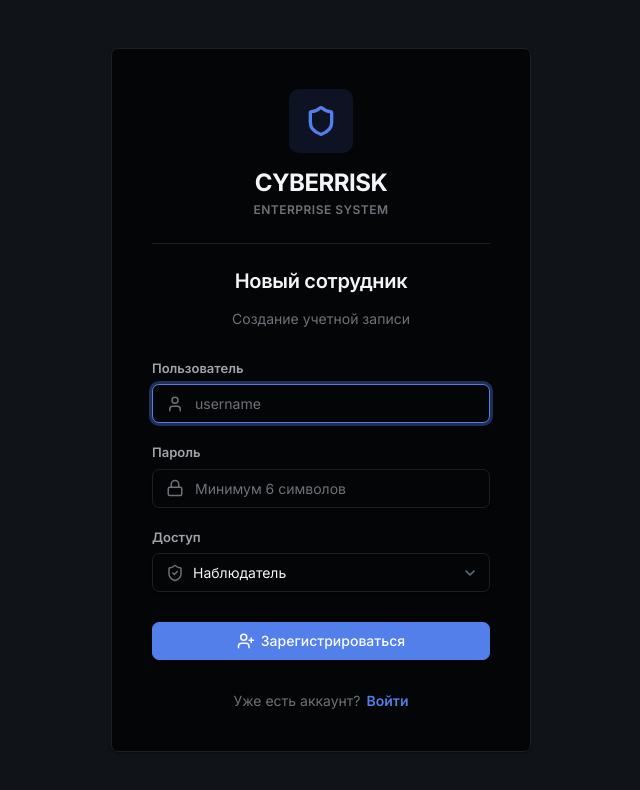
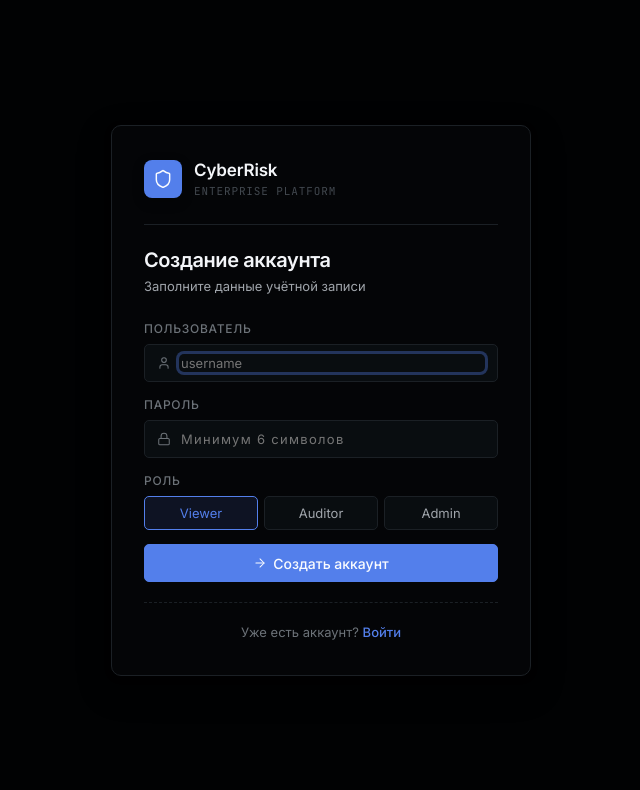
Before and after one commit to velvetway/CyberRisk, a React (Create React App) app in the folder frontend/: page /register in a window 1280 px wide. Shown: the top 790 px of the page, without its empty margins (319-959 px from the left). Built offline with nearby package versions, Linux system fonts and the light colour scheme.

Commit message:
design: restyle Login and Register pages with new design tokens

```diff
--- a/frontend/src/pages/LoginPage.tsx
+++ b/frontend/src/pages/LoginPage.tsx
@@ -1,19 +1,18 @@
 import React, { useState } from "react";
-import { useNavigate, Link } from "react-router-dom";
-import { useAuth } from "../context/AuthContext";
+import { Link, useNavigate } from "react-router-dom";
 import { motion } from "framer-motion";
 import toast from "react-hot-toast";
-import { Shield, User, Lock, LogIn } from "lucide-react";
-import "./AuthPages.css";
+import { useAuth } from "../context/AuthContext";
+import { Btn, Icon } from "../components/design";
 
 export const LoginPage: React.FC = () => {
+  const { login } = useAuth();
+  const navigate = useNavigate();
   const [username, setUsername] = useState("");
   const [password, setPassword] = useState("");
   const [loading, setLoading] = useState(false);
-    const { login } = useAuth();
-    const navigate = useNavigate();
 
-    const handleSubmit = async (e: React.FormEvent) => {
+  const onSubmit = async (e: React.FormEvent) => {
     e.preventDefault();
     setLoading(true);
     try {
@@ -21,82 +20,209 @@ export const LoginPage: React.FC = () => {
       toast.success("Вход выполнен успешно");
       navigate("/", { replace: true });
     } catch (err: any) {
-            toast.error(err.message || "Ошибка входа");
+      toast.error(err?.message || "Не удалось войти");
     } finally {
       setLoading(false);
     }
   };
 
   return (
-        <div className="auth-page">
+    <div
+      style={{
+        minHeight: "100vh",
+        display: "flex",
+        alignItems: "center",
+        justifyContent: "center",
+        background: "var(--bg)",
+        color: "var(--fg)",
+        padding: 20,
+      }}
+    >
       <motion.div
-                className="auth-card card"
-                initial={{ opacity: 0, y: 20 }}
+        initial={{ opacity: 0, y: 10 }}
         animate={{ opacity: 1, y: 0 }}
-                transition={{ duration: 0.4 }}
+        transition={{ duration: 0.3 }}
+        style={{
+          width: 400,
+          background: "var(--bg-elev-1)",
+          border: "1px solid var(--border)",
+          borderRadius: "var(--r-lg)",
+          padding: 32,
+          boxShadow: "var(--sh-lg)",
+        }}
       >
-                <div className="auth-card__header">
-                    <div className="auth-logo">
-                        <div className="auth-logo__icon">
-                            <Shield size={32} color="var(--command)" strokeWidth={2.5} />
+        {/* Logo */}
+        <div style={{ display: "flex", alignItems: "center", gap: 12, marginBottom: 24 }}>
+          <div
+            style={{
+              width: 38,
+              height: 38,
+              borderRadius: 8,
+              background: "var(--accent)",
+              display: "flex",
+              alignItems: "center",
+              justifyContent: "center",
+              color: "var(--accent-fg)",
+              boxShadow: "0 4px 12px oklch(0 0 0 / 0.3)",
+            }}
+          >
+            <Icon name="shield" size={20} />
           </div>
-                        <div className="auth-logo__text">
-                            <span className="auth-logo__title">CYBERRISK</span>
-                            <span className="auth-logo__sub">ENTERPRISE SYSTEM</span>
+          <div>
+            <div style={{ fontSize: "var(--text-lg)", fontWeight: 600, letterSpacing: "-0.01em" }}>
+              CyberRisk
+            </div>
+            <div
+              style={{
+                fontSize: "var(--text-2xs)",
+                color: "var(--fg-faint)",
+                fontFamily: "var(--font-mono)",
+                textTransform: "uppercase",
+                letterSpacing: "0.08em",
+              }}
+            >
+              Enterprise Platform
             </div>
           </div>
-                    <div className="auth-card__divider" />
-                    <h2 className="auth-card__title">Вход в систему</h2>
-                    <p className="auth-card__desc">Введите корпоративные учётные данные</p>
         </div>
 
-                <form onSubmit={handleSubmit} className="auth-form">
-                    <div className="auth-field">
-                        <label className="form-label">Пользователь</label>
-                        <div className="input-with-icon">
-                            <User size={18} className="input-icon" />
+        <div style={{ borderTop: "1px solid var(--border)", paddingTop: 22, marginBottom: 24 }}>
+          <h1
+            style={{
+              margin: 0,
+              fontSize: "var(--text-xl)",
+              fontWeight: 600,
+              letterSpacing: "-0.02em",
+            }}
+          >
+            Вход в систему
+          </h1>
+          <div style={{ fontSize: "var(--text-sm)", color: "var(--fg-muted)", marginTop: 4 }}>
+            Введите корпоративные учётные данные
+          </div>
+        </div>
+
+        <form onSubmit={onSubmit} style={{ display: "flex", flexDirection: "column", gap: 14 }}>
+          <label>
+            <div
+              style={{
+                fontSize: "var(--text-xs)",
+                color: "var(--fg-dim)",
+                marginBottom: 6,
+                textTransform: "uppercase",
+                letterSpacing: "0.06em",
+                fontWeight: 500,
+              }}
+            >
+              Пользователь
+            </div>
+            <div
+              style={{
+                display: "flex",
+                alignItems: "center",
+                gap: 8,
+                padding: "0 12px",
+                height: 38,
+                background: "var(--bg-elev-2)",
+                border: "1px solid var(--border)",
+                borderRadius: "var(--r-sm)",
+              }}
+            >
+              <Icon name="user" size={14} color="var(--fg-dim)" />
               <input
-                                className="form-input"
                 type="text"
-                                value={username}
-                                onChange={(e) => setUsername(e.target.value)}
-                                placeholder="username"
                 required
                 autoFocus
                 autoComplete="username"
+                placeholder="username"
+                value={username}
+                onChange={(e) => setUsername(e.target.value)}
+                style={{
+                  flex: 1,
+                  background: "transparent",
+                  border: "none",
+                  outline: "none",
+                  color: "var(--fg)",
+                  fontSize: "var(--text-sm)",
+                }}
               />
             </div>
+          </label>
+          <label>
+            <div
+              style={{
+                fontSize: "var(--text-xs)",
+                color: "var(--fg-dim)",
+                marginBottom: 6,
+                textTransform: "uppercase",
+                letterSpacing: "0.06em",
+                fontWeight: 500,
+              }}
+            >
+              Пароль
             </div>
-                    <div className="auth-field">
-                        <label className="form-label">Пароль</label>
-                        <div className="input-with-icon">
-                            <Lock size={18} className="input-icon" />
+            <div
+              style={{
+                display: "flex",
+                alignItems: "center",
+                gap: 8,
+                padding: "0 12px",
+                height: 38,
+                background: "var(--bg-elev-2)",
+                border: "1px solid var(--border)",
+                borderRadius: "var(--r-sm)",
+              }}
+            >
+              <Icon name="lock" size={14} color="var(--fg-dim)" />
               <input
-                                className="form-input"
                 type="password"
+                required
+                autoComplete="current-password"
+                placeholder="••••••••"
                 value={password}
                 onChange={(e) => setPassword(e.target.value)}
-                                placeholder="••••••••"
-                                required
-                                autoComplete="current-password"
+                style={{
+                  flex: 1,
+                  background: "transparent",
+                  border: "none",
+                  outline: "none",
+                  color: "var(--fg)",
+                  fontSize: "var(--text-sm)",
+                  letterSpacing: "0.1em",
+                }}
               />
             </div>
-                    </div>
-                    <button className="btn btn-primary" type="submit" disabled={loading} style={{ width: '100%', marginTop: '10px' }}>
-                        {loading ? (
-                            <span className="loading-spinner" style={{ width: 18, height: 18 }} />
-                        ) : (
-                            <>
-                                <LogIn size={18} />
-                                Войти
-                            </>
-                        )}
-                    </button>
+          </label>
+
+          <Btn
+            type="submit"
+            variant="primary"
+            size="lg"
+            fullWidth
+            disabled={loading}
+            icon={<Icon name="arrowR" size={14} />}
+          >
+            {loading ? "Вход…" : "Войти"}
+          </Btn>
         </form>
 
-                <div className="auth-footer">
-                    <span className="auth-footer__text">Нет аккаунта?</span>
-                    <Link to="/register" className="auth-footer__link">Зарегистрироваться</Link>
+        <div
+          style={{
+            textAlign: "center",
+            marginTop: 20,
+            paddingTop: 20,
+            borderTop: "1px dashed var(--border)",
+            fontSize: "var(--text-sm)",
+            color: "var(--fg-dim)",
+          }}
+        >
+          Нет аккаунта?{" "}
+          <Link
+            to="/register"
+            style={{ color: "var(--accent)", textDecoration: "none", fontWeight: 500 }}
+          >
+            Зарегистрироваться
+          </Link>
         </div>
       </motion.div>
     </div>
--- a/frontend/src/pages/RegisterPage.tsx
+++ b/frontend/src/pages/RegisterPage.tsx
@@ -1,123 +1,276 @@
 import React, { useState } from "react";
-import { useNavigate, Link } from "react-router-dom";
-import { useAuth } from "../context/AuthContext";
+import { Link, useNavigate } from "react-router-dom";
 import { motion } from "framer-motion";
 import toast from "react-hot-toast";
-import { Shield, User, Lock, UserPlus, ShieldCheck } from "lucide-react";
-import "./AuthPages.css";
+import { useAuth } from "../context/AuthContext";
+import { Btn, Icon } from "../components/design";
 
 export const RegisterPage: React.FC = () => {
+  const { register } = useAuth();
+  const navigate = useNavigate();
   const [username, setUsername] = useState("");
   const [password, setPassword] = useState("");
   const [role, setRole] = useState("viewer");
   const [loading, setLoading] = useState(false);
-    const { register } = useAuth();
-    const navigate = useNavigate();
 
-    const handleSubmit = async (e: React.FormEvent) => {
+  const onSubmit = async (e: React.FormEvent) => {
     e.preventDefault();
-
     if (password.length < 6) {
       toast.error("Пароль должен быть не менее 6 символов");
       return;
     }
-
     setLoading(true);
     try {
       await register(username, password, role);
       toast.success("Регистрация выполнена");
       setTimeout(() => navigate("/login"), 1200);
     } catch (err: any) {
-            toast.error(err.message || "Ошибка регистрации");
+      toast.error(err?.message || "Не удалось зарегистрироваться");
     } finally {
       setLoading(false);
     }
   };
 
   return (
-        <div className="auth-page">
+    <div
+      style={{
+        minHeight: "100vh",
+        display: "flex",
+        alignItems: "center",
+        justifyContent: "center",
+        background: "var(--bg)",
+        color: "var(--fg)",
+        padding: 20,
+      }}
+    >
       <motion.div
-                className="auth-card card"
-                initial={{ opacity: 0, y: 20 }}
+        initial={{ opacity: 0, y: 10 }}
         animate={{ opacity: 1, y: 0 }}
-                transition={{ duration: 0.4 }}
+        transition={{ duration: 0.3 }}
+        style={{
+          width: 420,
+          background: "var(--bg-elev-1)",
+          border: "1px solid var(--border)",
+          borderRadius: "var(--r-lg)",
+          padding: 32,
+          boxShadow: "var(--sh-lg)",
+        }}
       >
-                <div className="auth-card__header">
-                    <div className="auth-logo">
-                        <div className="auth-logo__icon">
-                            <Shield size={32} color="var(--command)" strokeWidth={2.5} />
+        <div style={{ display: "flex", alignItems: "center", gap: 12, marginBottom: 24 }}>
+          <div
+            style={{
+              width: 38,
+              height: 38,
+              borderRadius: 8,
+              background: "var(--accent)",
+              display: "flex",
+              alignItems: "center",
+              justifyContent: "center",
+              color: "var(--accent-fg)",
+              boxShadow: "0 4px 12px oklch(0 0 0 / 0.3)",
+            }}
+          >
+            <Icon name="shield" size={20} />
           </div>
-                        <div className="auth-logo__text">
-                            <span className="auth-logo__title">CYBERRISK</span>
-                            <span className="auth-logo__sub">ENTERPRISE SYSTEM</span>
+          <div>
+            <div style={{ fontSize: "var(--text-lg)", fontWeight: 600, letterSpacing: "-0.01em" }}>
+              CyberRisk
+            </div>
+            <div
+              style={{
+                fontSize: "var(--text-2xs)",
+                color: "var(--fg-faint)",
+                fontFamily: "var(--font-mono)",
+                textTransform: "uppercase",
+                letterSpacing: "0.08em",
+              }}
+            >
+              Enterprise Platform
             </div>
           </div>
-                    <div className="auth-card__divider" />
-                    <h2 className="auth-card__title">Новый сотрудник</h2>
-                    <p className="auth-card__desc">Создание учетной записи</p>
         </div>
 
-                <form onSubmit={handleSubmit} className="auth-form">
-                    <div className="auth-field">
-                        <label className="form-label">Пользователь</label>
-                        <div className="input-with-icon">
-                            <User size={18} className="input-icon" />
+        <div style={{ borderTop: "1px solid var(--border)", paddingTop: 22, marginBottom: 24 }}>
+          <h1
+            style={{
+              margin: 0,
+              fontSize: "var(--text-xl)",
+              fontWeight: 600,
+              letterSpacing: "-0.02em",
+            }}
+          >
+            Создание аккаунта
+          </h1>
+          <div style={{ fontSize: "var(--text-sm)", color: "var(--fg-muted)", marginTop: 4 }}>
+            Заполните данные учётной записи
+          </div>
+        </div>
+
+        <form onSubmit={onSubmit} style={{ display: "flex", flexDirection: "column", gap: 14 }}>
+          <label>
+            <div
+              style={{
+                fontSize: "var(--text-xs)",
+                color: "var(--fg-dim)",
+                marginBottom: 6,
+                textTransform: "uppercase",
+                letterSpacing: "0.06em",
+                fontWeight: 500,
+              }}
+            >
+              Пользователь
+            </div>
+            <div
+              style={{
+                display: "flex",
+                alignItems: "center",
+                gap: 8,
+                padding: "0 12px",
+                height: 38,
+                background: "var(--bg-elev-2)",
+                border: "1px solid var(--border)",
+                borderRadius: "var(--r-sm)",
+              }}
+            >
+              <Icon name="user" size={14} color="var(--fg-dim)" />
               <input
-                                className="form-input"
                 type="text"
+                required
+                minLength={3}
+                autoFocus
+                placeholder="username"
                 value={username}
                 onChange={(e) => setUsername(e.target.value)}
-                                placeholder="username"
-                                required
-                                autoFocus
+                style={{
+                  flex: 1,
+                  background: "transparent",
+                  border: "none",
+                  outline: "none",
+                  color: "var(--fg)",
+                  fontSize: "var(--text-sm)",
+                }}
               />
             </div>
+          </label>
+
+          <label>
+            <div
+              style={{
+                fontSize: "var(--text-xs)",
+                color: "var(--fg-dim)",
+                marginBottom: 6,
+                textTransform: "uppercase",
+                letterSpacing: "0.06em",
+                fontWeight: 500,
+              }}
+            >
+              Пароль
             </div>
-                    <div className="auth-field">
-                        <label className="form-label">Пароль</label>
-                        <div className="input-with-icon">
-                            <Lock size={18} className="input-icon" />
+            <div
+              style={{
+                display: "flex",
+                alignItems: "center",
+                gap: 8,
+                padding: "0 12px",
+                height: 38,
+                background: "var(--bg-elev-2)",
+                border: "1px solid var(--border)",
+                borderRadius: "var(--r-sm)",
+              }}
+            >
+              <Icon name="lock" size={14} color="var(--fg-dim)" />
               <input
-                                className="form-input"
                 type="password"
+                required
+                minLength={6}
+                placeholder="Минимум 6 символов"
                 value={password}
                 onChange={(e) => setPassword(e.target.value)}
-                                placeholder="Минимум 6 символов"
-                                required
+                style={{
+                  flex: 1,
+                  background: "transparent",
+                  border: "none",
+                  outline: "none",
+                  color: "var(--fg)",
+                  fontSize: "var(--text-sm)",
+                  letterSpacing: "0.1em",
+                }}
               />
             </div>
+          </label>
+
+          <label>
+            <div
+              style={{
+                fontSize: "var(--text-xs)",
+                color: "var(--fg-dim)",
+                marginBottom: 6,
+                textTransform: "uppercase",
+                letterSpacing: "0.06em",
+                fontWeight: 500,
+              }}
+            >
+              Роль
             </div>
-                    <div className="auth-field">
-                        <label className="form-label">Доступ</label>
-                        <div className="input-with-icon">
-                            <ShieldCheck size={18} className="input-icon" style={{ zIndex: 2 }} />
-                            <select
-                                className="form-input"
-                                value={role}
-                                onChange={(e) => setRole(e.target.value)}
-                                style={{ paddingLeft: '40px' }}
+            <div style={{ display: "flex", gap: 6 }}>
+              {(
+                [
+                  { v: "viewer", l: "Viewer" },
+                  { v: "auditor", l: "Auditor" },
+                  { v: "admin", l: "Admin" },
+                ] as const
+              ).map((r) => (
+                <button
+                  key={r.v}
+                  type="button"
+                  onClick={() => setRole(r.v)}
+                  style={{
+                    flex: 1,
+                    height: 34,
+                    background: role === r.v ? "var(--accent-ghost)" : "var(--bg-elev-2)",
+                    color: role === r.v ? "var(--accent)" : "var(--fg-muted)",
+                    border: `1px solid ${role === r.v ? "var(--accent)" : "var(--border)"}`,
+                    borderRadius: "var(--r-sm)",
+                    fontSize: "var(--text-sm)",
+                    cursor: "pointer",
+                    transition: "var(--transition)",
+                  }}
                 >
-                                <option value="viewer">Наблюдатель</option>
-                                <option value="auditor">Аудитор</option>
-                                <option value="admin">Администратор</option>
-                            </select>
+                  {r.l}
+                </button>
+              ))}
             </div>
-                    </div>
-                    <button className="btn btn-primary" type="submit" disabled={loading} style={{ width: '100%', marginTop: '10px' }}>
-                        {loading ? (
-                            <span className="loading-spinner" style={{ width: 18, height: 18 }} />
-                        ) : (
-                            <>
-                                <UserPlus size={18} />
-                                Зарегистрироваться
-                            </>
-                        )}
-                    </button>
+          </label>
+
+          <Btn
+            type="submit"
+            variant="primary"
+            size="lg"
+            fullWidth
+            disabled={loading}
+            icon={<Icon name="arrowR" size={14} />}
+          >
+            {loading ? "Создание…" : "Создать аккаунт"}
+          </Btn>
         </form>
 
-                <div className="auth-footer">
-                    <span className="auth-footer__text">Уже есть аккаунт?</span>
-                    <Link to="/login" className="auth-footer__link">Войти</Link>
+        <div
+          style={{
+            textAlign: "center",
+            marginTop: 20,
+            paddingTop: 20,
+            borderTop: "1px dashed var(--border)",
+            fontSize: "var(--text-sm)",
+            color: "var(--fg-dim)",
+          }}
+        >
+          Уже есть аккаунт?{" "}
+          <Link
+            to="/login"
+            style={{ color: "var(--accent)", textDecoration: "none", fontWeight: 500 }}
+          >
+            Войти
+          </Link>
         </div>
       </motion.div>
     </div>
```
Lines whose indentation alone changed are shown as unchanged.
